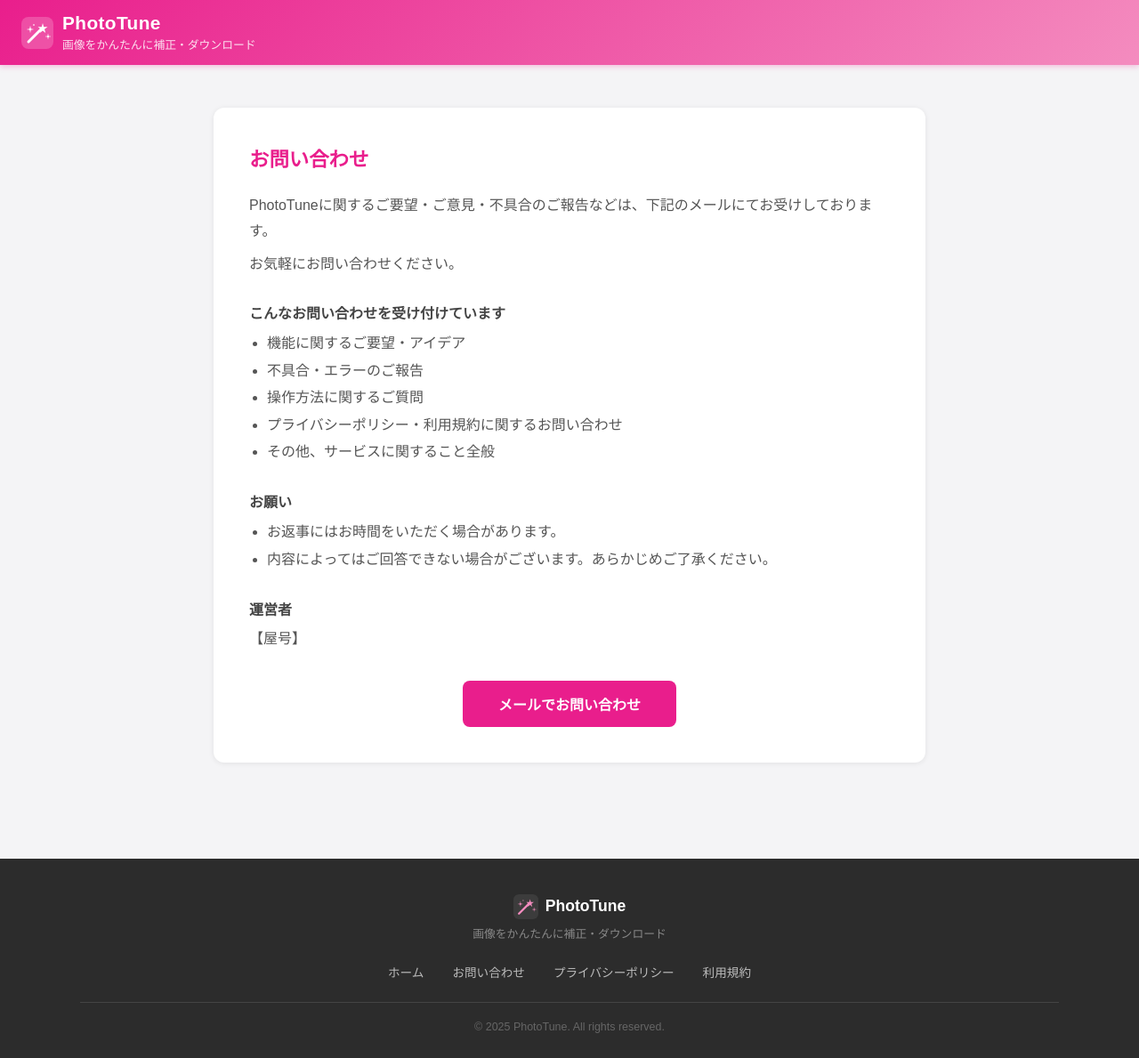
After one commit to tatsu00157/image-enhancer, a Flask app: page /contact in a window 1280 px wide. The commit adds this page. Shown: the whole page at 89% size. Run offline with Flask 3, Linux system fonts and the light colour scheme.

Commit message:
お問い合わせページ追加・ファビコン設定・CLAUDE.md更新
- /contact ページ新規作成（mailto:リンク、件名固定、本文に件名削除禁止の案内）
- フッターにお問い合わせリンク追加
- プライバシーポリシーのお問い合わせ欄を/contactへリンク
- 魔法の杖SVGファビコン追加（static/favicon.svg）

Co-Authored-By: Claude Sonnet 4.6 <noreply@anthropic.com>

```diff
--- a/api/routes.py
+++ b/api/routes.py
@@ -157,6 +157,11 @@ def download():
     return send_file(download_path, as_attachment=True, download_name=f"enhanced.{fmt}")
 
 
+@api_bp.route("/contact")
+def contact():
+    return render_template("contact.html")
+
+
 @api_bp.route("/privacy")
 def privacy():
     return render_template("privacy.html")
--- a/templates/base.html
+++ b/templates/base.html
@@ -4,6 +4,7 @@
   <meta charset="UTF-8">
   <meta name="viewport" content="width=device-width, initial-scale=1.0">
   <title>{% block title %}PhotoTune{% endblock %}</title>
+  <link rel="icon" type="image/svg+xml" href="/static/favicon.svg">
   <style>
     * { box-sizing: border-box; margin: 0; padding: 0; }
     body { font-family: sans-serif; background: #f4f4f6; color: #333; display: flex; flex-direction: column; min-height: 100vh; }
@@ -112,6 +113,7 @@
       <div class="footer-tagline">画像をかんたんに補正・ダウンロード</div>
       <div class="footer-links">
         <a href="/">ホーム</a>
+        <a href="/contact">お問い合わせ</a>
         <a href="/privacy">プライバシーポリシー</a>
         <a href="/terms">利用規約</a>
       </div>
--- /dev/null
+++ b/templates/contact.html
@@ -0,0 +1,50 @@
+{% extends "base.html" %}
+{% block title %}お問い合わせ — PhotoTune{% endblock %}
+
+{% block content %}
+<div class="page-content">
+  <h1>お問い合わせ</h1>
+
+  <p>PhotoTuneに関するご要望・ご意見・不具合のご報告などは、下記のメールにてお受けしております。</p>
+  <p>お気軽にお問い合わせください。</p>
+
+  <h2>こんなお問い合わせを受け付けています</h2>
+  <ul>
+    <li>機能に関するご要望・アイデア</li>
+    <li>不具合・エラーのご報告</li>
+    <li>操作方法に関するご質問</li>
+    <li>プライバシーポリシー・利用規約に関するお問い合わせ</li>
+    <li>その他、サービスに関すること全般</li>
+  </ul>
+
+  <h2>お願い</h2>
+  <ul>
+    <li>お返事にはお時間をいただく場合があります。</li>
+    <li>内容によってはご回答できない場合がございます。あらかじめご了承ください。</li>
+  </ul>
+
+  <h2>運営者</h2>
+  <p>【屋号】</p>
+
+  <div style="margin-top: 32px; text-align: center;">
+    <a href="mailto:【メールアドレス】?subject=【PhotoTune】お問い合わせ&body=※件名は変更・削除しないようにお願いします。%0A%0Aお問い合わせ内容をこちらにご記入ください。%0A%0A" class="contact-btn">
+      メールでお問い合わせ
+    </a>
+  </div>
+</div>
+
+<style>
+  .contact-btn {
+    display: inline-block;
+    background: #e91e8c;
+    color: #fff;
+    text-decoration: none;
+    padding: 14px 40px;
+    border-radius: 8px;
+    font-size: 1rem;
+    font-weight: bold;
+    transition: background 0.2s;
+  }
+  .contact-btn:hover { background: #c2185b; }
+</style>
+{% endblock %}
--- a/templates/privacy.html
+++ b/templates/privacy.html
@@ -39,7 +39,7 @@
   <p>本ポリシーは必要に応じて変更されることがあります。変更後はサービス上に掲載した時点で効力を生じます。</p>
 
   <h2>9. お問い合わせ</h2>
-  <p>本ポリシーに関するお問い合わせは、サービス内のお問い合わせ窓口よりご連絡ください。</p>
+  <p>本ポリシーに関するお問い合わせは、<a href="/contact" style="color:#e91e8c;">お問い合わせページ</a>よりご連絡ください。</p>
 
   <p style="margin-top:32px; color:#aaa; font-size:0.85rem;">制定日：2025年5月</p>
 </div>
```
Also changed, not shown: CLAUDE.md (+3 -1 lines), static/favicon.svg (added).
